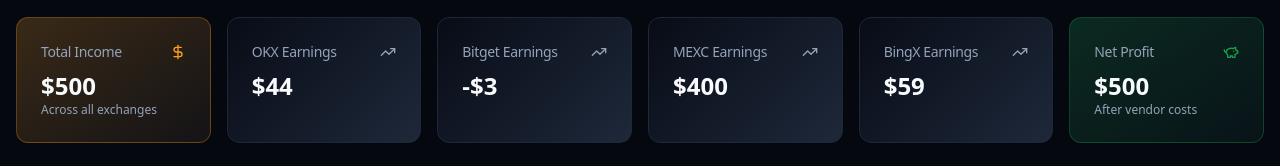
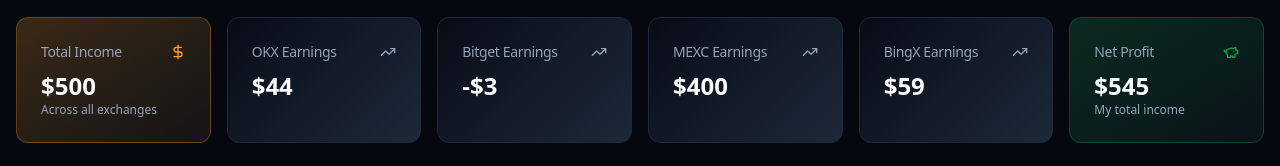
Before and after one commit to academyfor/airdrops-profit, a React (Vite) app: page / in a window 1280 px wide. Shown: the part 233-399 px from the top of the page. Built offline with nearby package versions, Linux system fonts and the light colour scheme.

Commit message:
Fix Net Profit calculation
The Net Profit calculation was incorrect and did not reflect the sum of "My Income" and "Vendor Income". This commit corrects the calculation to accurately display the Net Profit.

```diff
--- a/src/components/dashboard/CryptoDashboard.tsx
+++ b/src/components/dashboard/CryptoDashboard.tsx
@@ -116,6 +116,18 @@ export function CryptoDashboard({ data: initialData }: CryptoDashboardProps) {
     return totalMyIncome + totalVendorIncome;
   }, [googleSheets.sheetsData?.incomeData]);
 
+  // Calculate my total income for Net Profit display
+  const myTotalIncome = useMemo(() => {
+    const incomeData = googleSheets.sheetsData?.incomeData || [
+      { month: 'May 2025', myProfit: 96, vendorProfit: 0 },
+      { month: 'June 2025', myProfit: 200, vendorProfit: 123 },
+      { month: 'July 2025', myProfit: 189, vendorProfit: 216 },
+      { month: 'August 2025', myProfit: 60, vendorProfit: 105 }
+    ];
+
+    return incomeData.reduce((sum, item) => sum + item.myProfit, 0);
+  }, [googleSheets.sheetsData?.incomeData]);
+
   return (
     <div className="min-h-screen bg-background p-4 space-y-6">
       {/* Header */}
@@ -173,10 +185,10 @@ export function CryptoDashboard({ data: initialData }: CryptoDashboardProps) {
         />
         <KPICard
           title="Net Profit"
-          value={data.netProfit}
+          value={myTotalIncome}
           icon={PiggyBank}
-          variant={data.netProfit > 0 ? 'success' : 'danger'}
-          subtitle={`After vendor costs`}
+          variant={myTotalIncome > 0 ? 'success' : 'danger'}
+          subtitle={`My total income`}
         />
       </div>
 
```
